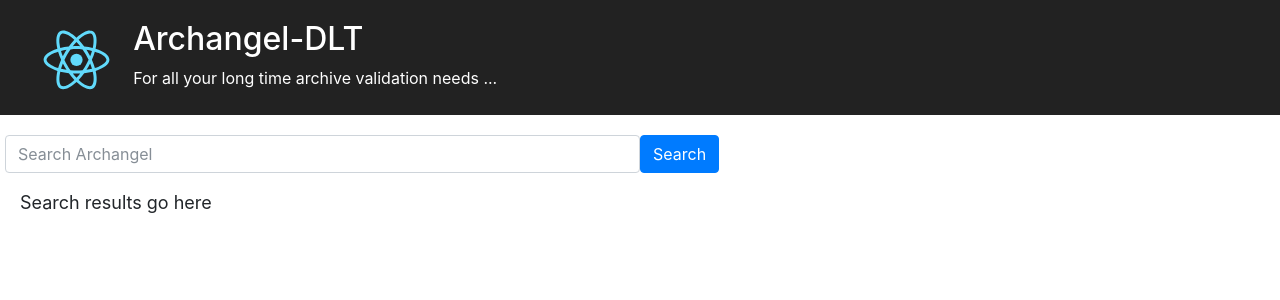
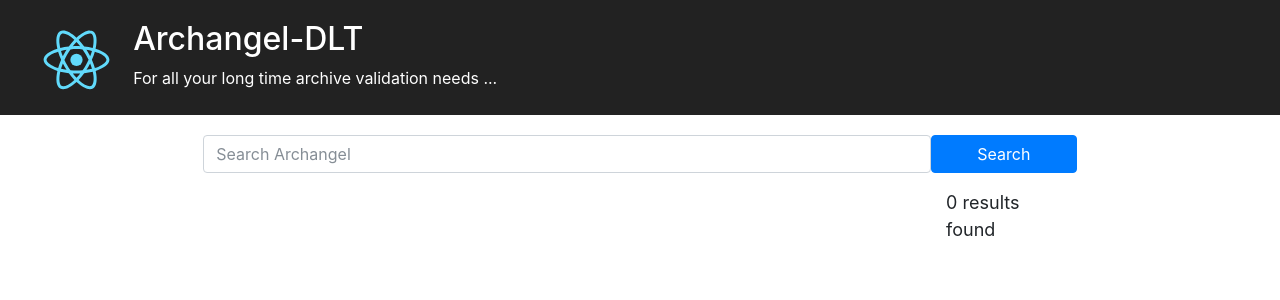
Before and after one commit to archangel-dlt/archangel-web, a React (Create React App) app: page / in a window 1280 px wide. Shown: the top 300 px of the page. Built offline with nearby package versions, Linux system fonts and the light colour scheme.

Commit message:
Started on search results and stub driver

```diff
--- a/src/App.css
+++ b/src/App.css
@@ -22,7 +22,7 @@
 
 .App-body {
   font-size: large;
-  margin: 20px
+  margin: 20px;
 }
 
 @keyframes App-logo-spin {
--- a/src/App.js
+++ b/src/App.js
@@ -3,6 +3,10 @@ import logo from './logo.svg';
 import './App.css';
 import './bootstrap/css/bootstrap.css'
 import Search from './Search'
+
+import Guardtime from './driver/Guardtime'
+
+const driver = new Guardtime()
 
 class App extends Component {
   render() {
@@ -13,8 +17,12 @@ class App extends Component {
           <h1 className="App-title">Archangel-DLT</h1>
           <p>For all your long time archive validation needs ...</p>
         </header>
-        <p className="App-body">
-          <Search/>
+        <p className="App-body row">
+          <div className="col-md-2"/>
+          <div className="col-md-8">
+            <Search driver={driver}/>
+          </div>
+          <div className="col-md-2"/>
         </p>
       </div>
     );
--- a/src/Search.js
+++ b/src/Search.js
@@ -25,13 +25,13 @@ class SearchBox extends Component {
       <form className="form-group row" onSubmit={this.handleSubmit}>
         <input
           type="text"
-          className="form-control col-md-6"
+          className="form-control col-md-10"
           placeholder="Search Archangel"
           value={this.state.value}
           onChange={this.handleChange}/>
         <button
           type="submit"
-          className="btn btn-primary"
+          className="btn btn-primary col-md-2"
           onClick={this.handleSubmit}>Search
         </button>
       </form>
@@ -39,21 +39,43 @@ class SearchBox extends Component {
   } // react
 } // SearchBox
 
+class SearchResults extends Component {
+  constructor(props) {
+    super(props);
+    this.state = {results: []}
+  }
+  setResults(results) {
+    this.setState({results: results})
+  } // setResults
+
+  render() {
+    return (
+      <div class="row">
+        <div className="col-md-10"></div>
+        <div className="col-md-2">{this.state.results.length} results found</div>
+      </div>
+    )
+  } // render
+} // SearchResults
+
 class Search extends Component {
   constructor(props) {
     super(props);
+    this.driver = props.driver;
+
     this.onSearch = this.onSearch.bind(this);
   } // constructors
 
   onSearch(searchTerm) {
-    alert(`Woot - ${searchTerm}`);
-  }
+    this.driver.fetch(searchTerm)
+      .then(results => this.results.setResults(results))
+  } // onSearch
 
   render() {
     return (
       [
         <SearchBox onSearch={this.onSearch}/>,
-        <p>Search results go here</p>
+        <SearchResults ref={results => this.results = results}/>
       ]
     )
   } // render
--- /dev/null
+++ b/src/driver/Guardtime.js
@@ -0,0 +1,11 @@
+class Guardtime {
+  store(id, payload, time) {
+
+  } // store
+
+  fetch(id) {
+    return Promise.resolve("True");
+  } // fetch
+}
+
+export default Guardtime
```
